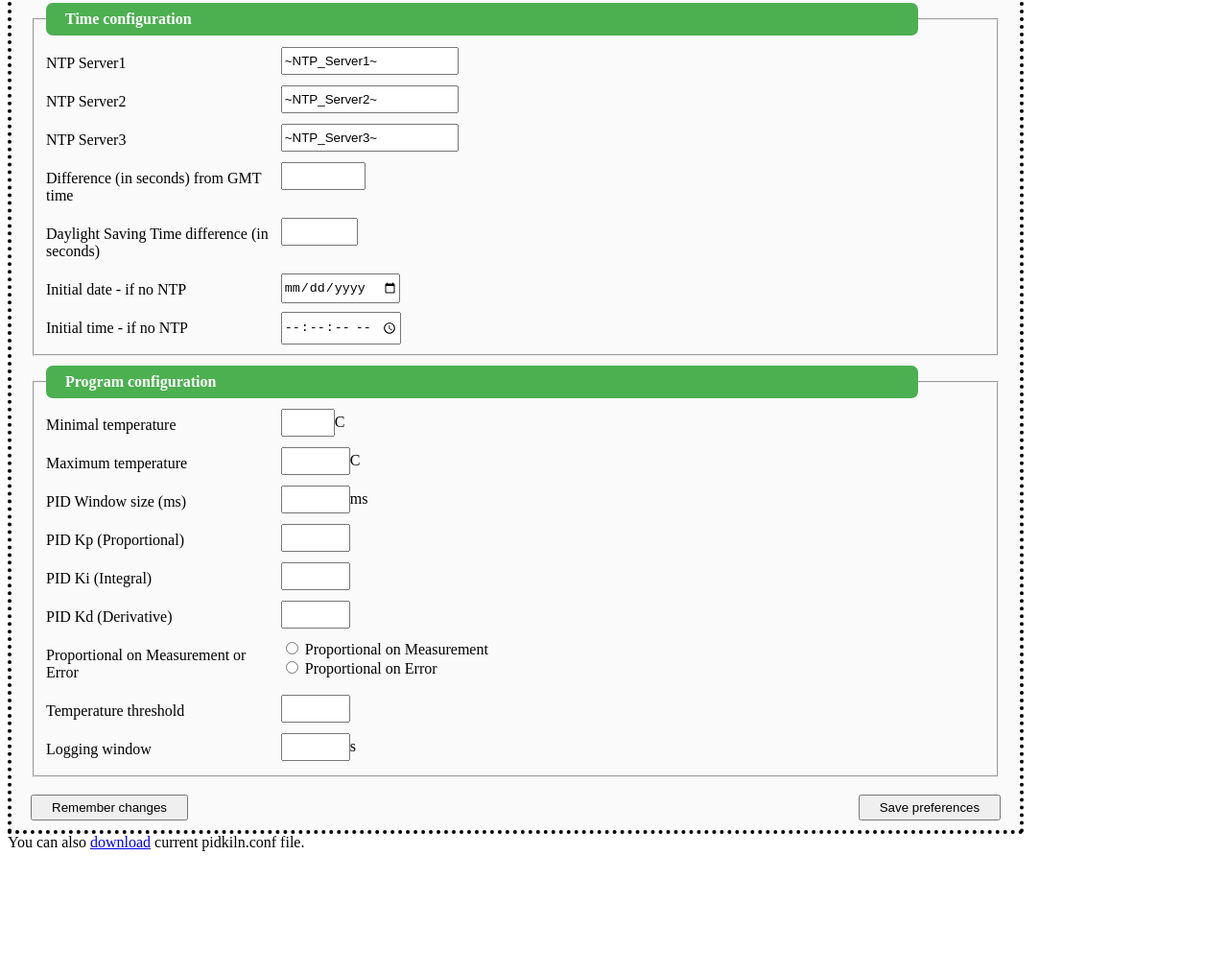
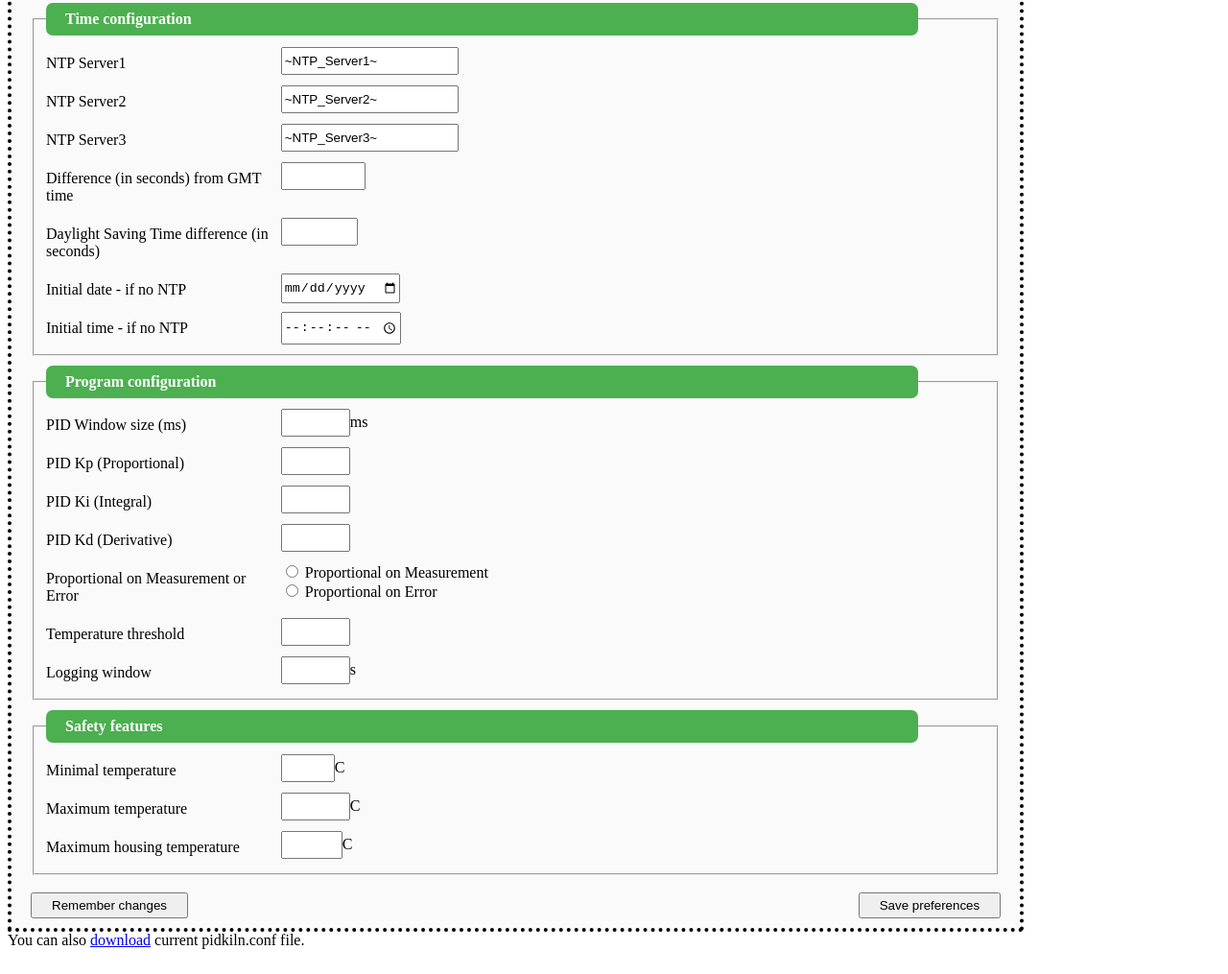
Before and after one commit to Saur0o0n/PIDKiln, a plain HTML site: page data/preferences.html in a window 1280 px wide. Shown: the part 377-1392 px from the top of the page at 96% size. Before the commit the page ends 1290 px from the top, so only its background shows below. Drawn offline with Linux system fonts and the light colour scheme.

```diff
--- a/data/preferences.html
+++ b/data/preferences.html
@@ -13,6 +13,7 @@
  <div class="topnav" id="myTopnav">
   <a href="/index.html">Main view</a>
   <a href="/programs/index.html">Manage programs</a>
+  <a href="/logs/index.html">Logs</a>
   <a href="/preferences.html" class="active">Preferences</a>
   <a href="/about.html">About</a>
   <a href="/debug_board.html">Debug ESP</a>
@@ -130,22 +131,6 @@
     <legend> Program configuration </legend>
      <div class="row">
       <div class="col-25">
-	<label for="MIN_Temperature"> Minimal temperature </label>
-      </div>
-      <div class="col-75">
-	<input type="number" name="MIN_Temperature" min="0" max="50" value="~MIN_Temperature~" size="4">C
-      </div>
-     </div>
-     <div class="row">
-      <div class="col-25">
-	<label for="MAX_Temperature"> Maximum temperature </label>
-      </div>
-      <div class="col-75">
-	<input type="number" name="MAX_Temperature" min="51" max="1350" value="~MAX_Temperature~" size="4">C
-      </div>
-     </div>
-     <div class="row">
-      <div class="col-25">
 	<label for="PID_Window"> PID Window size (ms) </label>
       </div>
       <div class="col-75">
@@ -203,6 +188,34 @@
      </div>
    </fieldset>
 
+   <fieldset>
+    <legend> Safety features </legend>
+     <div class="row">
+      <div class="col-25">
+	<label for="MIN_Temperature"> Minimal temperature </label>
+      </div>
+      <div class="col-75">
+	<input type="number" name="MIN_Temperature" min="0" max="50" value="~MIN_Temperature~" size="4">C
+      </div>
+     </div>
+     <div class="row">
+      <div class="col-25">
+	<label for="MAX_Temperature"> Maximum temperature </label>
+      </div>
+      <div class="col-75">
+	<input type="number" name="MAX_Temperature" min="51" max="1350" value="~MAX_Temperature~" size="4">C
+      </div>
+     </div>
+     <div class="row">
+      <div class="col-25">
+	<label for="MAX_Housing_Temperature"> Maximum housing temperature </label>
+      </div>
+      <div class="col-75">
+	<input type="number" name="MAX_Housing_Temperature" min="10" max="250" value="~MAX_Housing_Temperature~" size="4">C
+      </div>
+     </div>
+   </fieldset>
+
     <div class="row">
       <div class="col-25">
 	<input type="submit" name="update" value="Remember changes" title="For this session only"><br>
```
Also changed, not shown: data/about.html (+1 -0 lines), data/debug_board.html (+1 -0 lines), data/index.html (+1 -0 lines), Documentation/images/PIDKiln_LCD_sample2.png (added), data/logs/test.csv (renamed from data/log/test.csv), data/prog_beg.txt, 11 other files.
